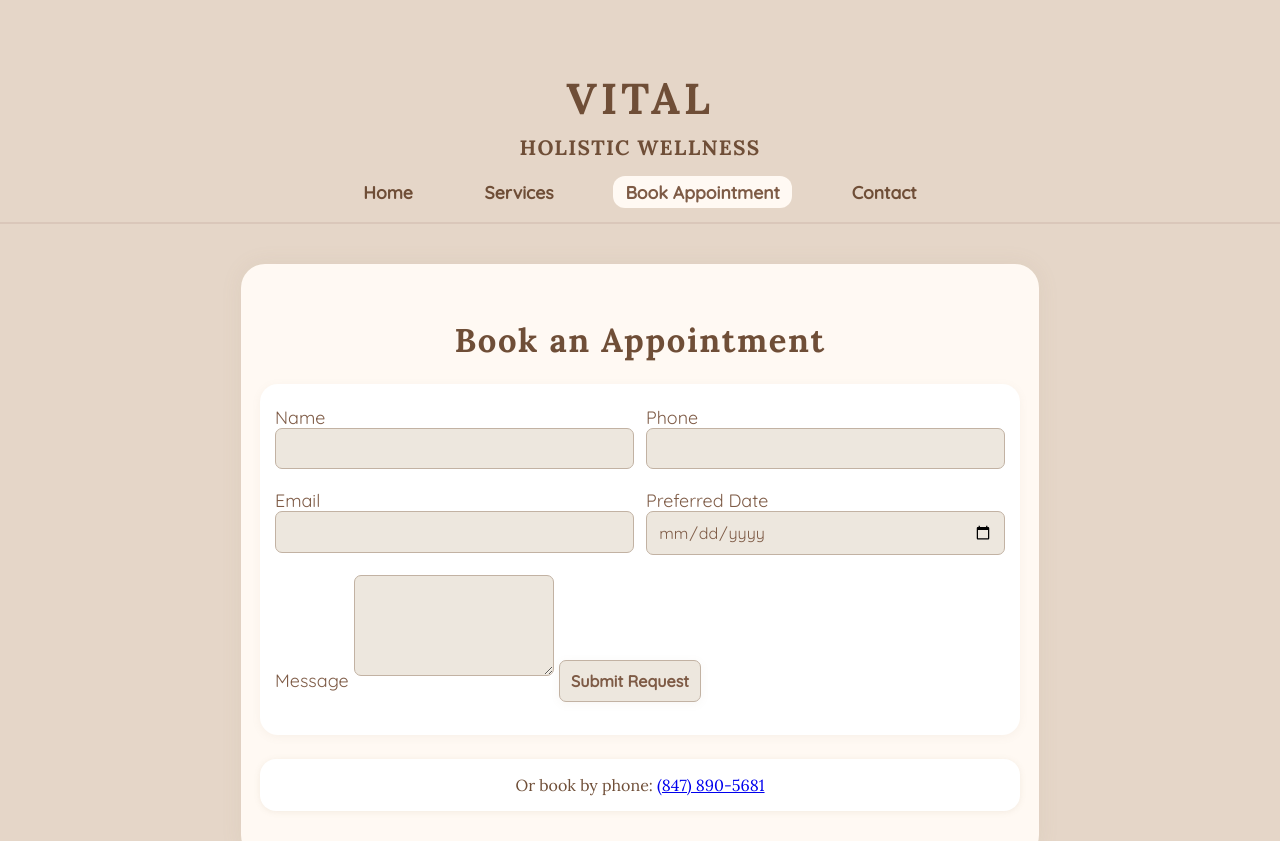
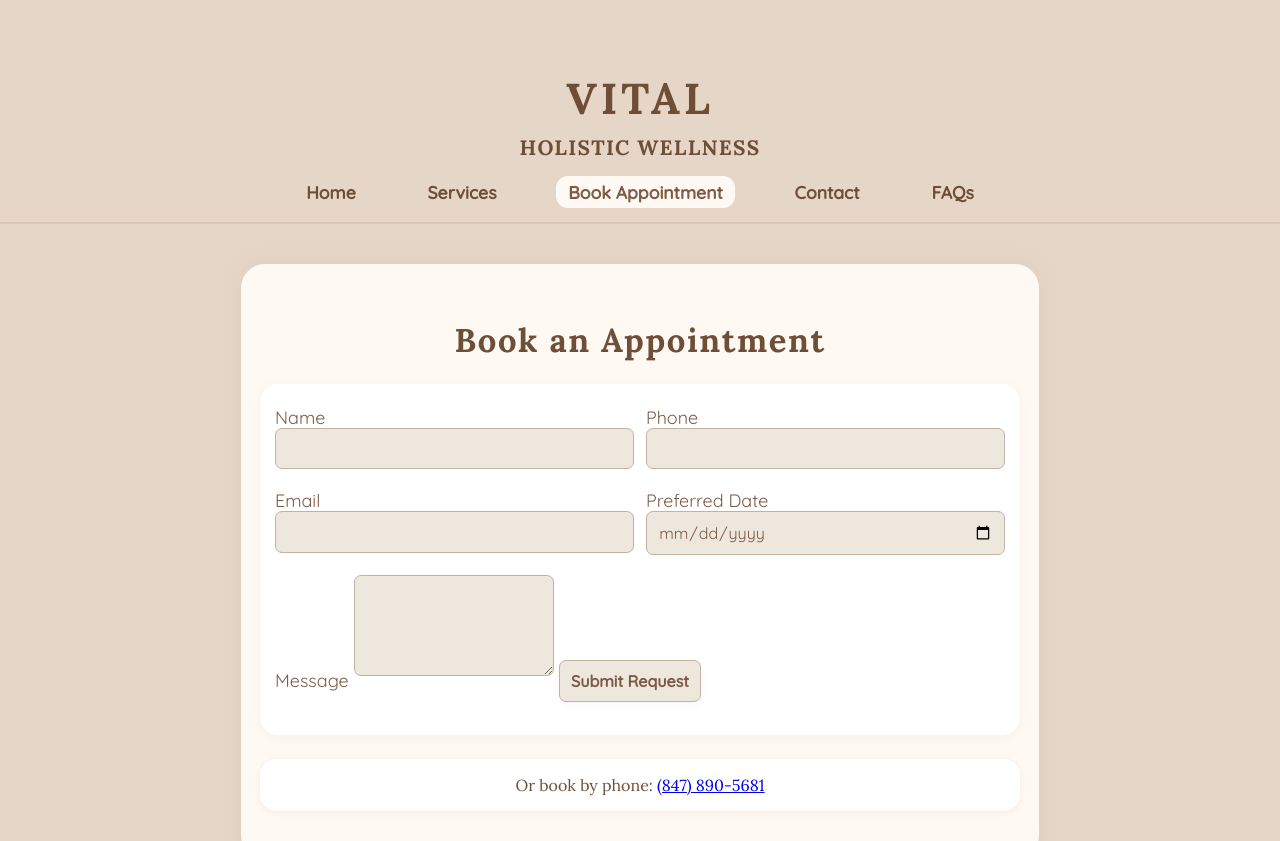
Before and after one commit to waji07/vitalholisticwellness.github.io, a plain HTML site: page appointment.html in a window 1280 px wide. Shown: the top 841 px of the page. Drawn offline with Linux system fonts and the light colour scheme.

Commit message:
draft1.5

```diff
--- a/appointment.html
+++ b/appointment.html
@@ -23,6 +23,7 @@
       <a href="services.html">Services</a>
       <a href="appointment.html" class="active">Book Appointment</a>
       <a href="contact.html">Contact</a>
+      <a href="FAQs.html">FAQs</a>
     </nav>
   </header>
   <main>
```
Also changed, not shown: contact.html (+1 -0 lines).
